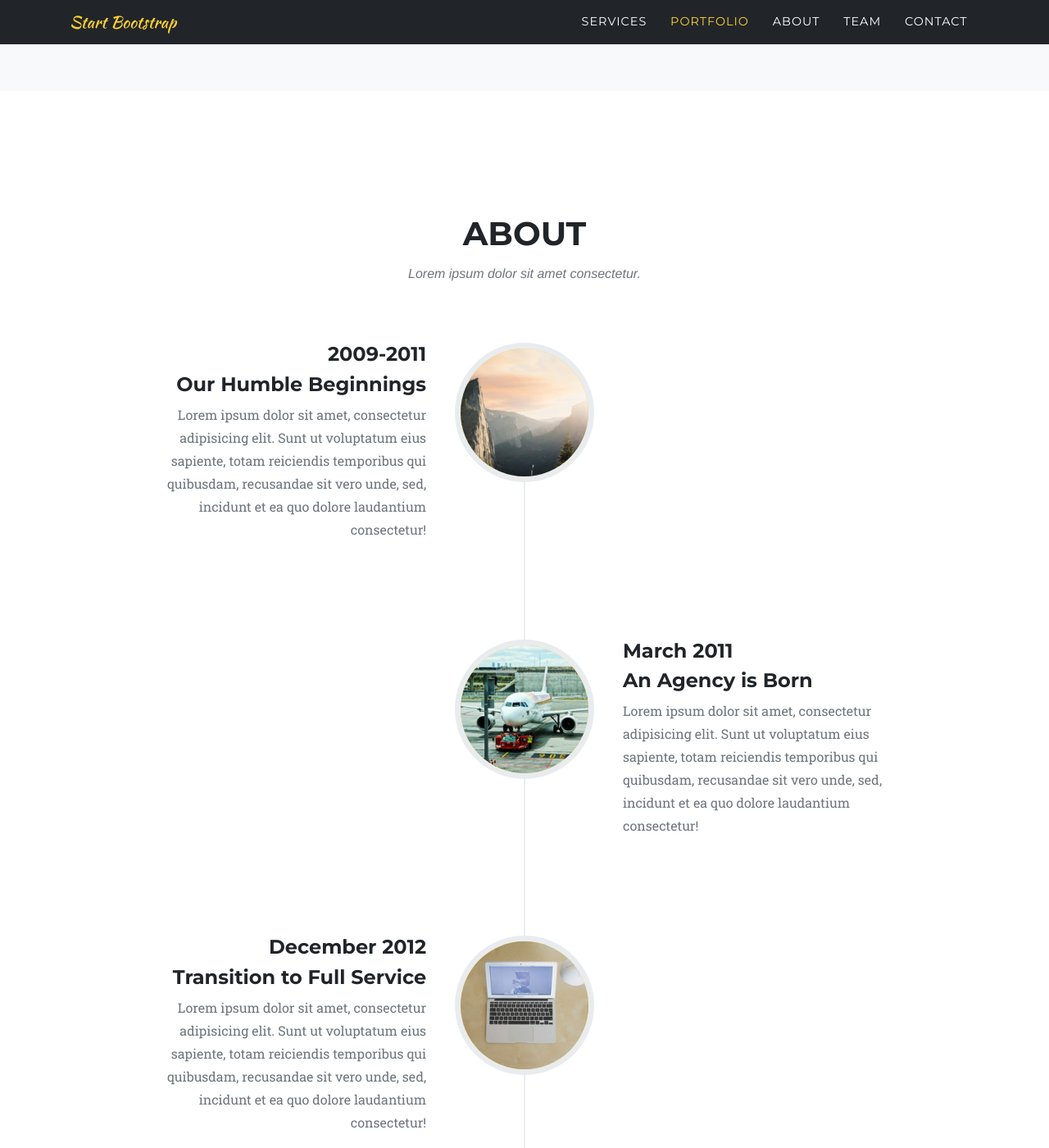
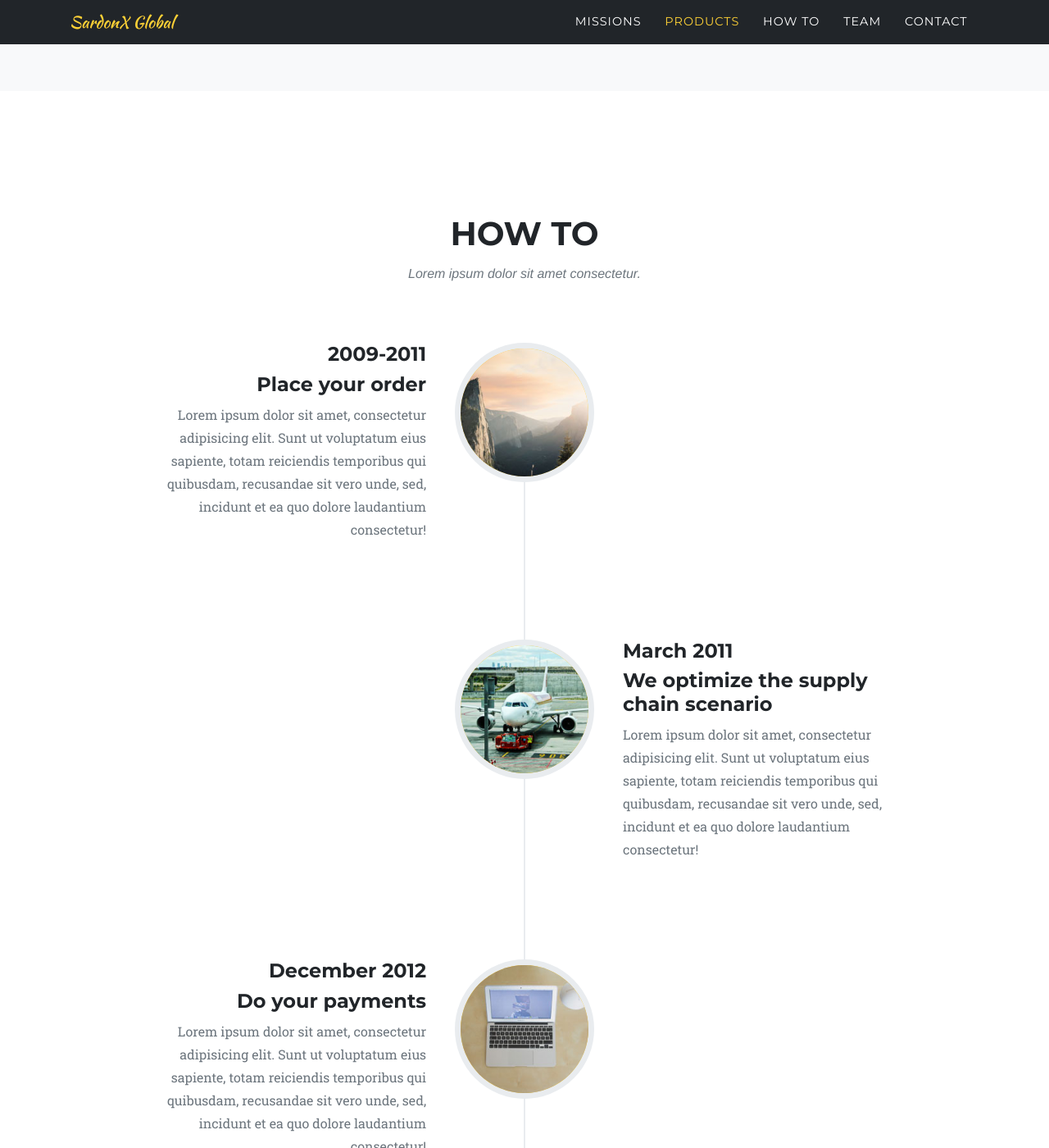
Before and after one commit to sardonx-global/sardonx-global.github.io, a Jekyll site: the page built from index.md, in a window 1280 px wide and 1400 px high, scrolled down 2676 px. Shown: the whole window at 82% size. Built offline with Jekyll 4.4.1, drawn with Linux system fonts in a browser that asks for light colours; some web fonts are replaced; some of the changed text lies outside the part shown.

Commit message:
first mod

```diff
--- a/_data/default.yml
+++ b/_data/default.yml
@@ -1,20 +1,20 @@
 brand:
-  name: Start Bootstrap
+  name: SardonX Global
 menu-string: Menu
 
 nav:
-  - title: Services
+  - title: Missions
     url: '#services'
-  - title: Portfolio
+  - title: Products
     url: '#portfolio'
-  - title: About
+  - title: How to
     url: '#about'
   - title: Team
     url: '#team'
   - title: Contact
     url: '#contact'
 
-copyright: Copyright &copy; Your Website 2018
+copyright: Copyright &copy; SardonX Global 2020
 
 social-buttons:
   - icon: fa fa-twitter
--- a/_data/home.yml
+++ b/_data/home.yml
@@ -1,10 +1,10 @@
 intro:
-  lead-in: "Welcome To Our Studio!"
-  heading: It's Nice To Meet You
+  lead-in: "Grow and Thrive for"
+  heading: Humandkind
   btn: Tell Me More
 
 services:
-  heading: Services
+  heading: Missions
   subheading: Lorem ipsum dolor sit amet consectetur.
   service:
     - icon: fa fa-shopping-cart
@@ -17,29 +17,29 @@ services:
       heading: Web Security
       text: Lorem ipsum dolor sit amet, consectetur adipisicing elit. Minima maxime quam architecto quo inventore harum ex magni, dicta impedit.
 
-portfolio:
-  heading: Portfolio
+products:
+  heading: Products
   subheading: Lorem ipsum dolor sit amet consectetur.
 
 about:
-  heading: About
+  heading: How to
   subheading: Lorem ipsum dolor sit amet consectetur.
   timeline:
     - image: img/about/1.jpg
       date: 2009-2011
-      title: Our Humble Beginnings
+      title: Place your order
       text: Lorem ipsum dolor sit amet, consectetur adipisicing elit. Sunt ut voluptatum eius sapiente, totam reiciendis temporibus qui quibusdam, recusandae sit vero unde, sed, incidunt et ea quo dolore laudantium consectetur!
     - image: img/about/2.jpg
       date: March 2011
-      title: An Agency is Born
+      title: We optimize the supply chain scenario
       text: Lorem ipsum dolor sit amet, consectetur adipisicing elit. Sunt ut voluptatum eius sapiente, totam reiciendis temporibus qui quibusdam, recusandae sit vero unde, sed, incidunt et ea quo dolore laudantium consectetur!
     - image: img/about/3.jpg
       date: December 2012
-      title: Transition to Full Service
+      title: Do your payments
       text: Lorem ipsum dolor sit amet, consectetur adipisicing elit. Sunt ut voluptatum eius sapiente, totam reiciendis temporibus qui quibusdam, recusandae sit vero unde, sed, incidunt et ea quo dolore laudantium consectetur!
     - image: img/about/4.jpg
       date: July 2014
-      title: Phase Two Expansion
+      title: Recieve your order
       text: Lorem ipsum dolor sit amet, consectetur adipisicing elit. Sunt ut voluptatum eius sapiente, totam reiciendis temporibus qui quibusdam, recusandae sit vero unde, sed, incidunt et ea quo dolore laudantium consectetur!
 
   end1: Be Part
--- a/_layouts/home.html
+++ b/_layouts/home.html
@@ -48,8 +48,8 @@ layout: default
       <div class="container">
         <div class="row">
           <div class="col-lg-12 text-center">
-            <h2 class="section-heading text-uppercase">{{ site.data.home.portfolio.heading }}</h2>
-            <h3 class="section-subheading text-muted">{{ site.data.home.portfolio.subheading }}</h3>
+            <h2 class="section-heading text-uppercase">{{ site.data.home.products.heading }}</h2>
+            <h3 class="section-subheading text-muted">{{ site.data.home.products.subheading }}</h3>
           </div>
         </div>
         <div class="row">
```
Also changed, not shown: _projects/1.md (+1 -1 lines), _projects/2.md (+1 -1 lines), assets/img/header-bg.jpg.
